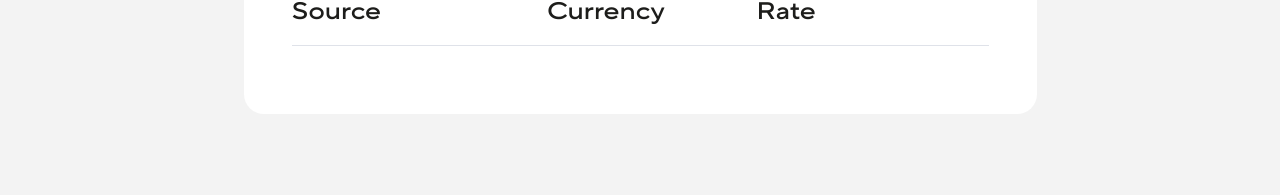
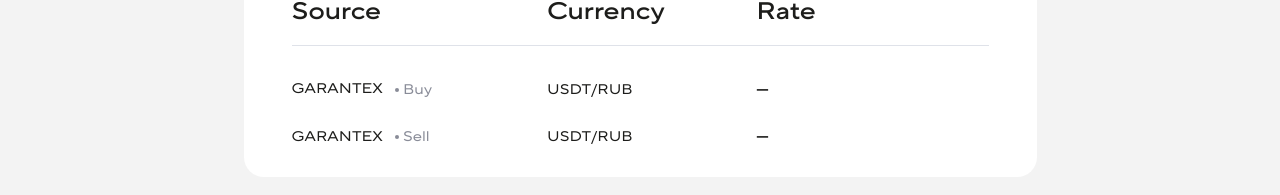
Before and after one commit to IgorRusskikh/next-skynet, a Next.js app: page /en/quotes in a window 1280 px wide. Shown: the part 388-583 px from the top of the page. Built offline with nearby package versions, Linux system fonts and the light colour scheme; no server answers; what tailwindcss-3d would draw is missing.

Commit message:
fix: resolve problem with quotes

```diff
--- a/src/components/layout/Quotes/RatesTable/index.tsx
+++ b/src/components/layout/Quotes/RatesTable/index.tsx
@@ -59,6 +59,8 @@
             type: 'sell',
           };
           setRatesData((prev) => [...prev, garantexBuyRate, garantexSellRate]);
+
+          console.log(ratesData);
         } else {
           console.error('Insufficient data from Garantex API.');
         }
@@ -124,6 +126,24 @@
           <p className={styles.colTitle}>{t('rates')}</p>
         </div>
         <div className={styles.tableBody}>
+          <div className={styles.tableRow}>
+            <p className={styles.source}>
+              GARANTEX <span className={styles.type}>{t('buy')}</span>
+            </p>
+            <p className={styles.currency}>USDT/RUB</p>
+            <div className={styles.price}>
+              <span className={styles.emptyRate}>—</span>
+            </div>
+          </div>
+          <div className={styles.tableRow}>
+            <p className={styles.source}>
+              GARANTEX <span className={styles.type}>{t('sell')}</span>
+            </p>
+            <p className={styles.currency}>USDT/RUB</p>
+            <div className={styles.price}>
+              <span className={styles.emptyRate}>—</span>
+            </div>
+          </div>
           {ratesData.map((rate, index) => {
             const difference =
               rate.previous_value !== 0
```
